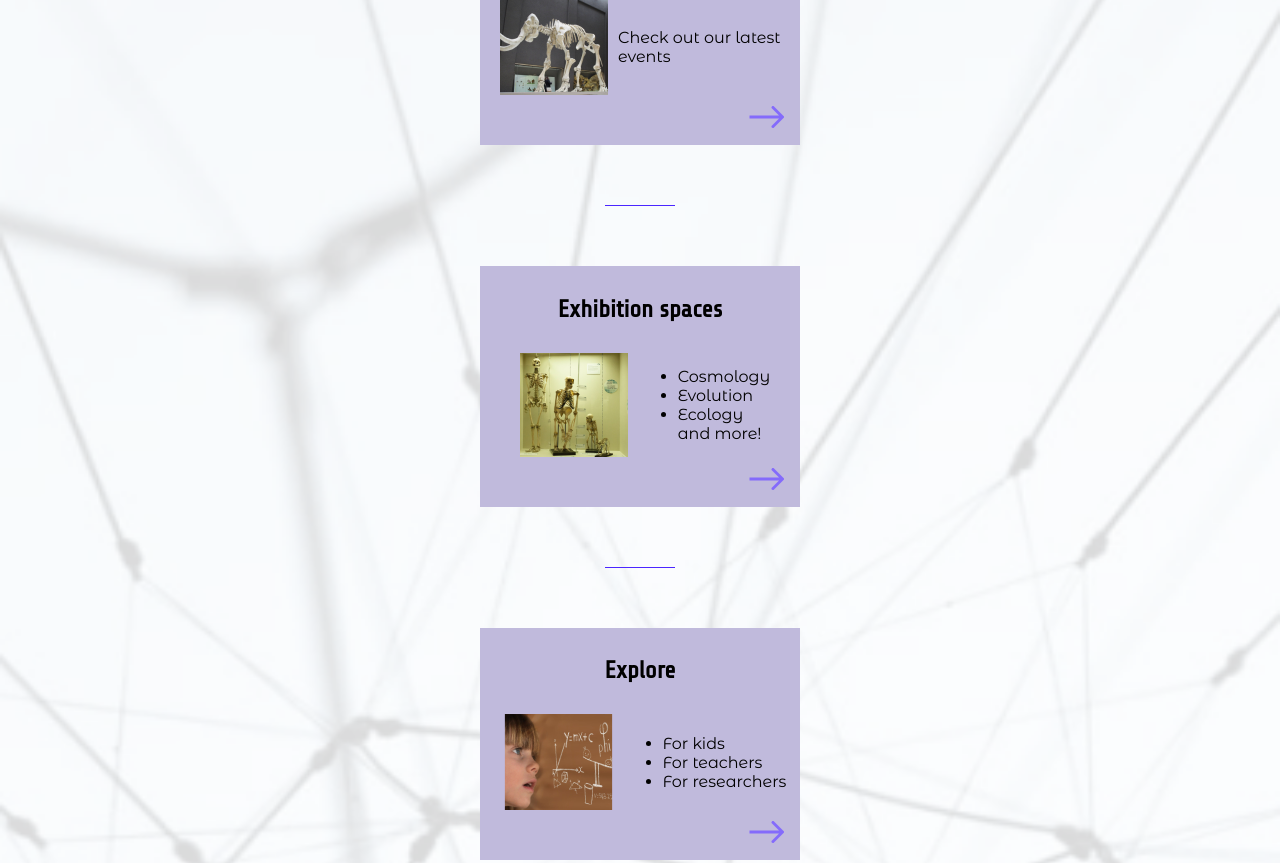
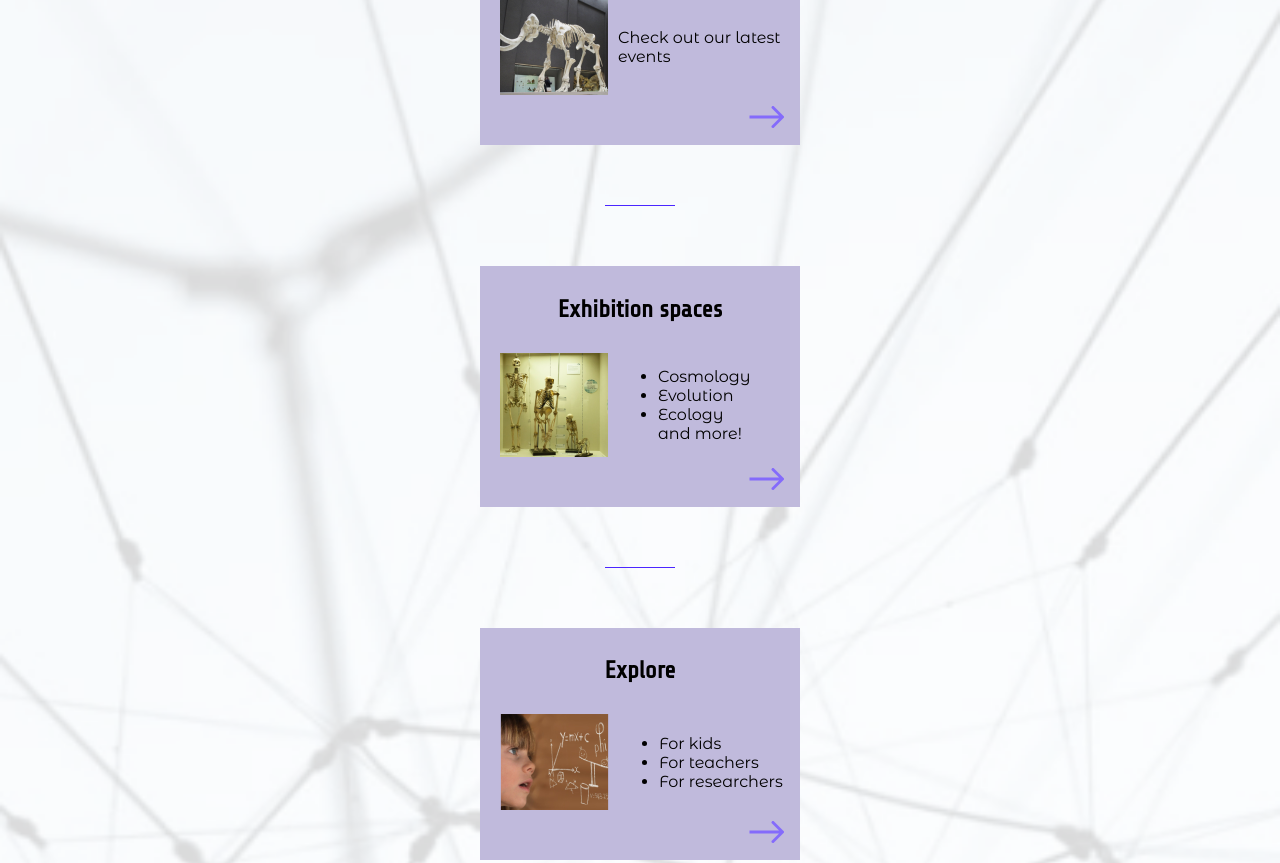
Before and after one commit to Bekkholt/semester-project-1, a plain HTML site: page index.html in a window 1280 px wide. Shown: the part 590-1453 px from the top of the page. Drawn offline with nearby package versions, Linux system fonts and the light colour scheme.

Commit message:
content width

```diff
--- a/CSS/index.css
+++ b/CSS/index.css
@@ -105,6 +105,10 @@ p, ul, a {
     align-items: center;
 }
 
+.content {
+    width: 100%;
+}
+
 .logo-text {
     margin-top: 0px;
     text-align: center;
```
